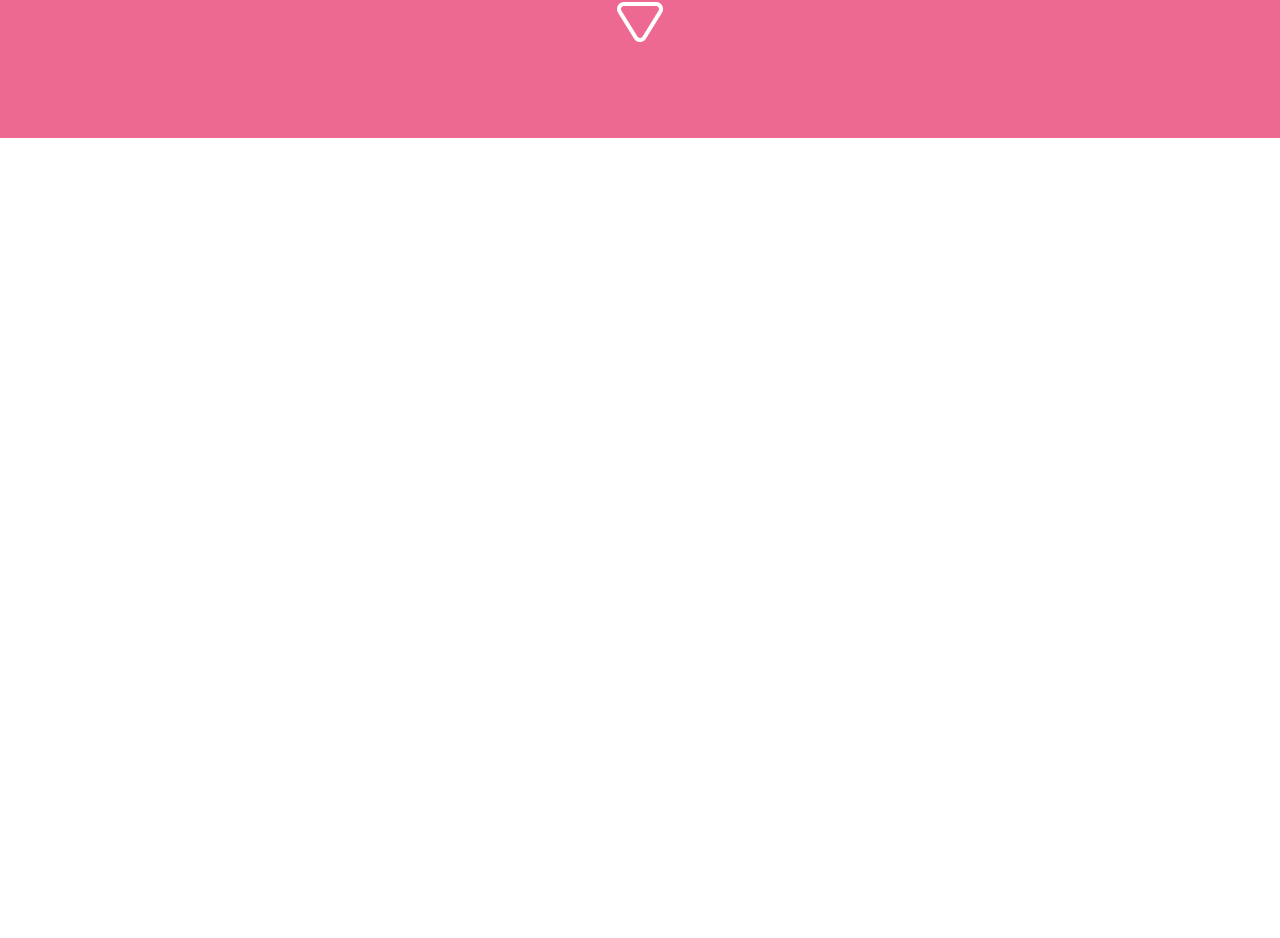
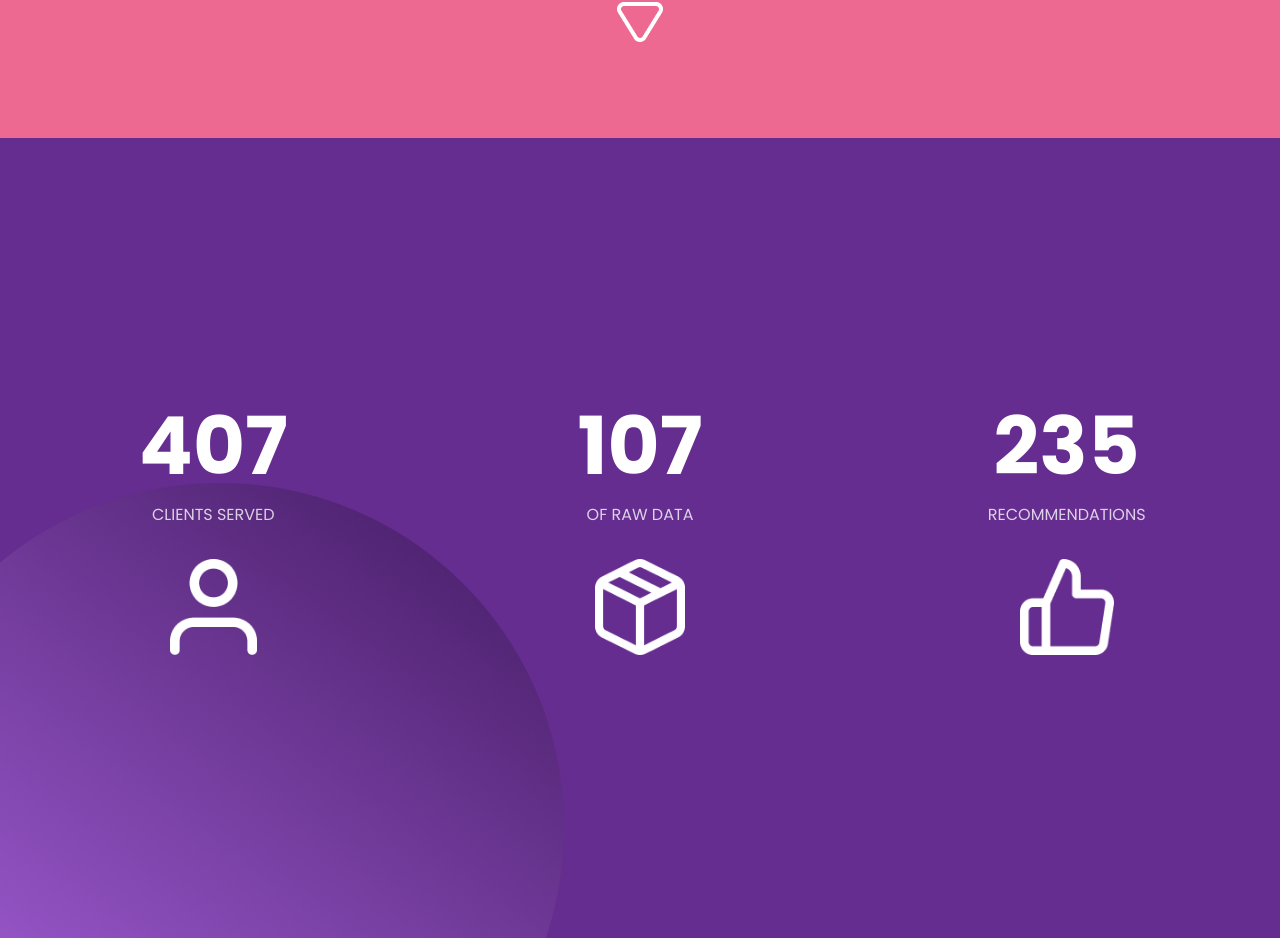
Before and after one commit to study-hary-id/react-portfolio-website, a React (Create React App) app: page / in a window 1280 px wide. Shown: the part 3120-4058 px from the top of the page. Before the commit the page ends 3258 px from the top, so only its background shows below. Built offline with nearby package versions, Linux system fonts and the light colour scheme.

Commit message:
Import Milestones to App component

```diff
--- a/src/App.js
+++ b/src/App.js
@@ -1,5 +1,6 @@
 import React from "react";
 import Home from "./components/Home";
+import Milestones from "./components/Milestones";
 import Portfolio from "./components/Portfolio";
 import Services from "./components/Services";
 
@@ -9,6 +10,7 @@ function App() {
       <Home />
       <Services />
       <Portfolio />
+      <Milestones />
     </div>
   );
 }
```
